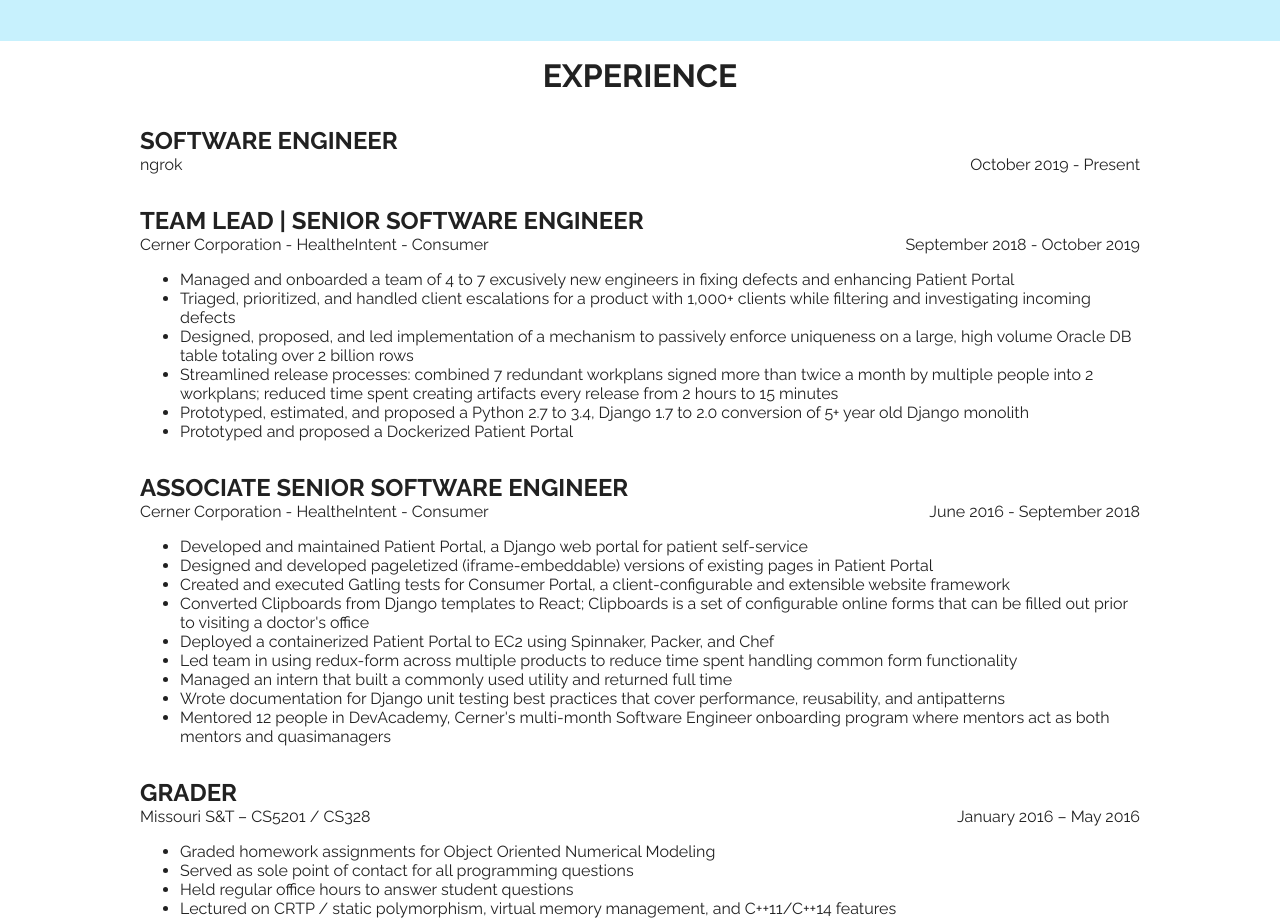
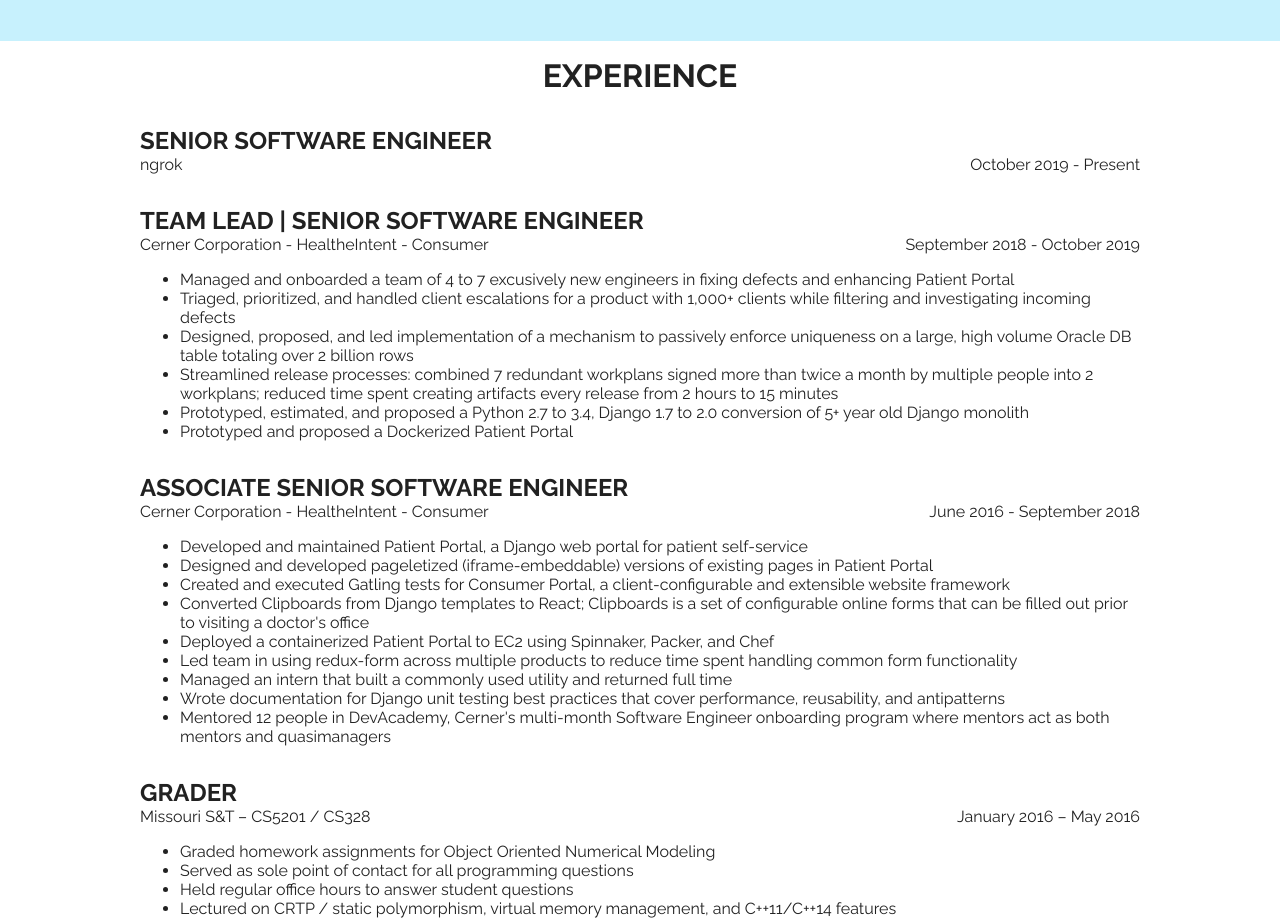
Before and after one commit to brhoades/brod.es, a React app: page / in a window 1280 px wide. Shown: the part 1980-2903 px from the top of the page. Built offline with nearby package versions, Linux system fonts and the light colour scheme.

Commit message:
Updated ngrok title.

```diff
--- a/src/components/sections/Experience.tsx
+++ b/src/components/sections/Experience.tsx
@@ -5,7 +5,7 @@
 export default () => (
   <React.Fragment>
     <ExperienceSubsection
-      title="Software Engineer"
+      title="Senior Software Engineer"
       company="ngrok"
       range="October 2019 - Present"
     >
```
